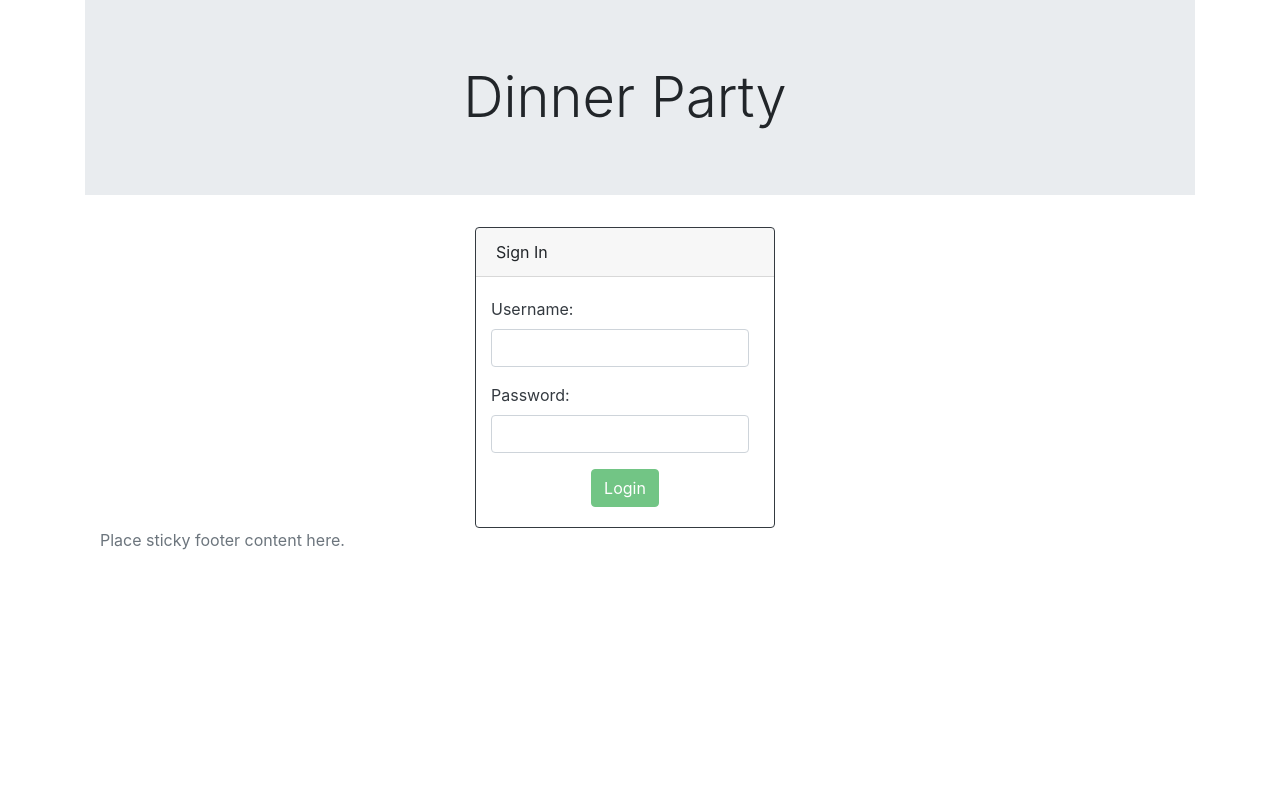
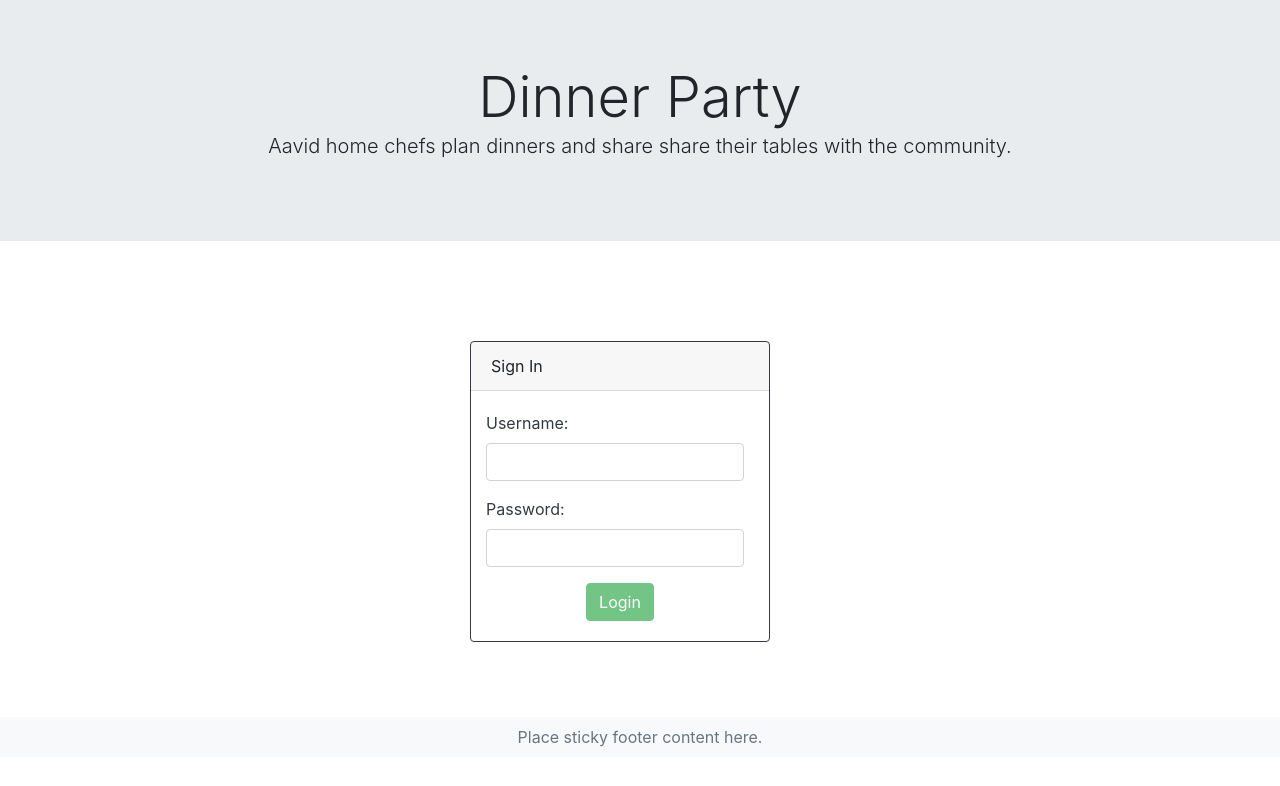
Before and after one commit to joeldelatte/Poject_3_Dinner_Party, a React (Create React App) app in the folder client/: page / in a window 1280 px wide. Shown: the top 786 px of the page. Built offline with nearby package versions, Linux system fonts and the light colour scheme; no server answers.

Commit message:
adds landing page jsx

```diff
--- a/client/src/App.js
+++ b/client/src/App.js
@@ -1,19 +1,13 @@
 import React from 'react';
-// import Landing from "./containers/Landing/Landing";
-import SignIn from "./components/SignIn/SignIn";
-import Jumbotron from "./containers/Landing/Jumbotron";
-import Footer from "./containers/Landing/Footer";
+import Landing from "./containers/Landing/Landing";
 
 import './App.css';
 
 function App() {
   return (
-    <div className="container">
-      {/* <Landing /> */}
-      <Jumbotron />
-      <SignIn />
-      <Footer />
-    </div>
+    <>
+      <Landing />
+    </>
   );
 }
 
--- a/client/src/components/SignIn/SignIn.js
+++ b/client/src/components/SignIn/SignIn.js
@@ -24,7 +24,9 @@ export default function SignIn() {
 
     return (
       <>
-        <div className="container row justify-content-center">
+        <div className="container middle">
+          <div className="col-md-4"></div>
+          <div className="col-md-4">
             <div className="card border-dark">
               <div className="card-header">Sign In</div>
               <form className="card-body text-dark" >
@@ -42,12 +44,9 @@ export default function SignIn() {
               </form>
             </div>
           </div>
+          <div className="col-md-4"></div>
+        </div>
       </>
     )
 
 }
-
-        // if (user_id === res.data.id) {
-
-        //   console.log(res)
-        // } else { alert("incorrect name and password")}
--- a/client/src/components/SignIn/style.css
+++ b/client/src/components/SignIn/style.css
@@ -1,3 +1,7 @@
 .card {
     max-width: 300px;
 }
+
+.middle {
+    display: flex;
+}
--- a/client/src/containers/Landing/Footer.js
+++ b/client/src/containers/Landing/Footer.js
@@ -1,13 +1,17 @@
 import React from "react";
+
+const styles = {
+  spaceItOut: {
+    marginTop: 75
+  }
+}
 
 export default function Footer() {
     return (
         <>
-          <footer className="footer">
-              <div className="container">
-                <span class="text-muted">Place sticky footer content here.</span>
-              </div>
-          </footer>
+          <div className="navbar bg-light row justify-content-center" style={styles.spaceItOut}>
+                <span className="text-muted">Place sticky footer content here.</span>
+          </div>
         </>
     )
 }
--- a/client/src/containers/Landing/Jumbotron.js
+++ b/client/src/containers/Landing/Jumbotron.js
@@ -1,13 +1,19 @@
 import React from "react";
+
+const styles = {
+  spaceItOut: {
+    marginBottom: 100
+  }
+}
 
 export default function Jumbotron() {
 
     return (
         <>
-          <div className="jumbotron jumbotron-fluid">
-            <div className="container row justify-content-center">
-                <div className="display-4">Dinner Party</div>
-                <p className="Aavid home chefs plan dinners and share share their tables with the community."></p>
+          <div className="jumbotron jumbotron-fluid" style={styles.spaceItOut}>
+            <div className="container-fluid">
+                <div className="display-4 text-center">Dinner Party</div>
+                <p className="lead text-center">Aavid home chefs plan dinners and share share their tables with the community.</p>
             </div>
           </div>
         </>
--- a/client/src/containers/Landing/Landing.js
+++ b/client/src/containers/Landing/Landing.js
@@ -3,12 +3,20 @@ import Jumbotron from "./Jumbotron";
 import Footer from "./Footer"
 import SignIn from "../../components/SignIn/SignIn";
 
+const styles = {
+  keepIt: {
+    maxWidth: '100%',
+    paddingLeft: 0,
+    paddingRight: 0
+  }
+}
+
 export default function Landing() {
     return (
-        <>
+        <div className="container" style={styles.keepIt}>
           <Jumbotron />
           <SignIn />
           <Footer />
-        </>
+        </div>
     )
 }
```
Also changed, not shown: client/src/containers/Landing/landing.css (added), 1 other file (tests, documents, lock files or other folders). Lines whose indentation alone changed are shown as unchanged.
